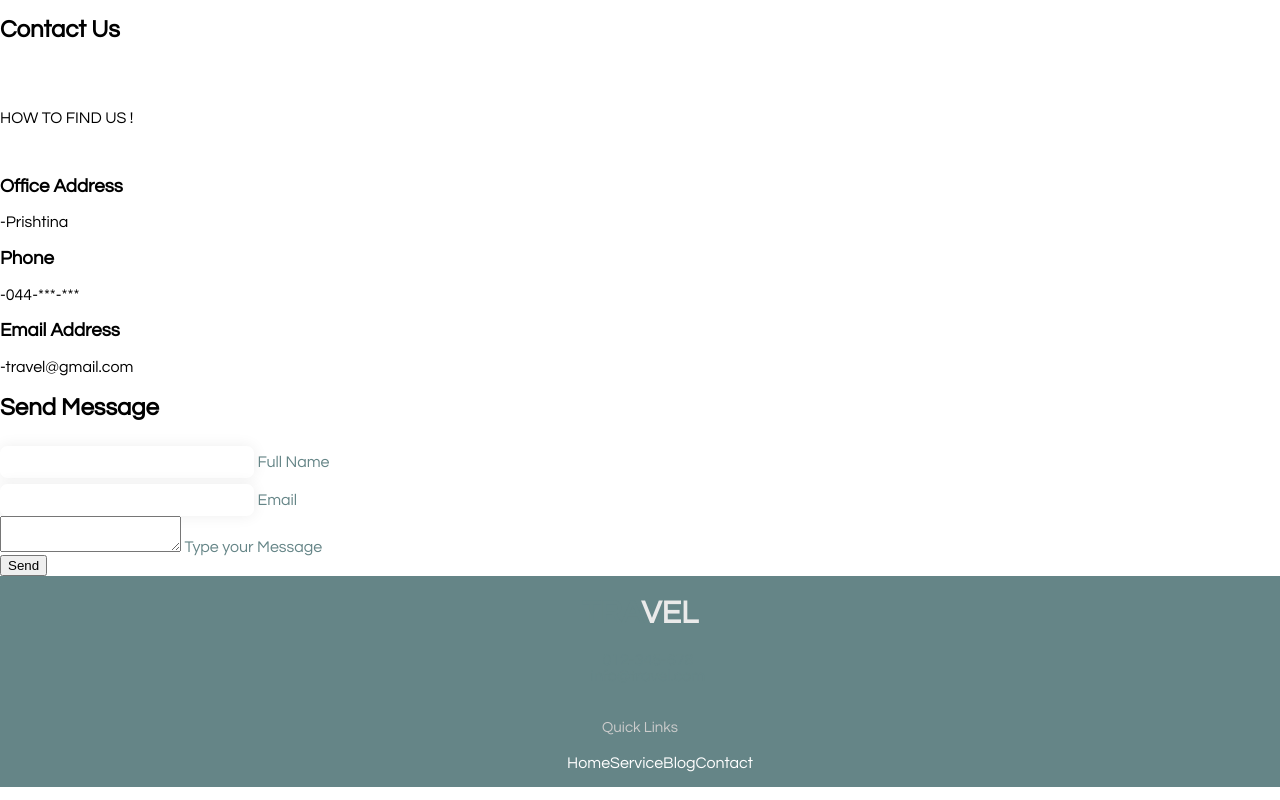
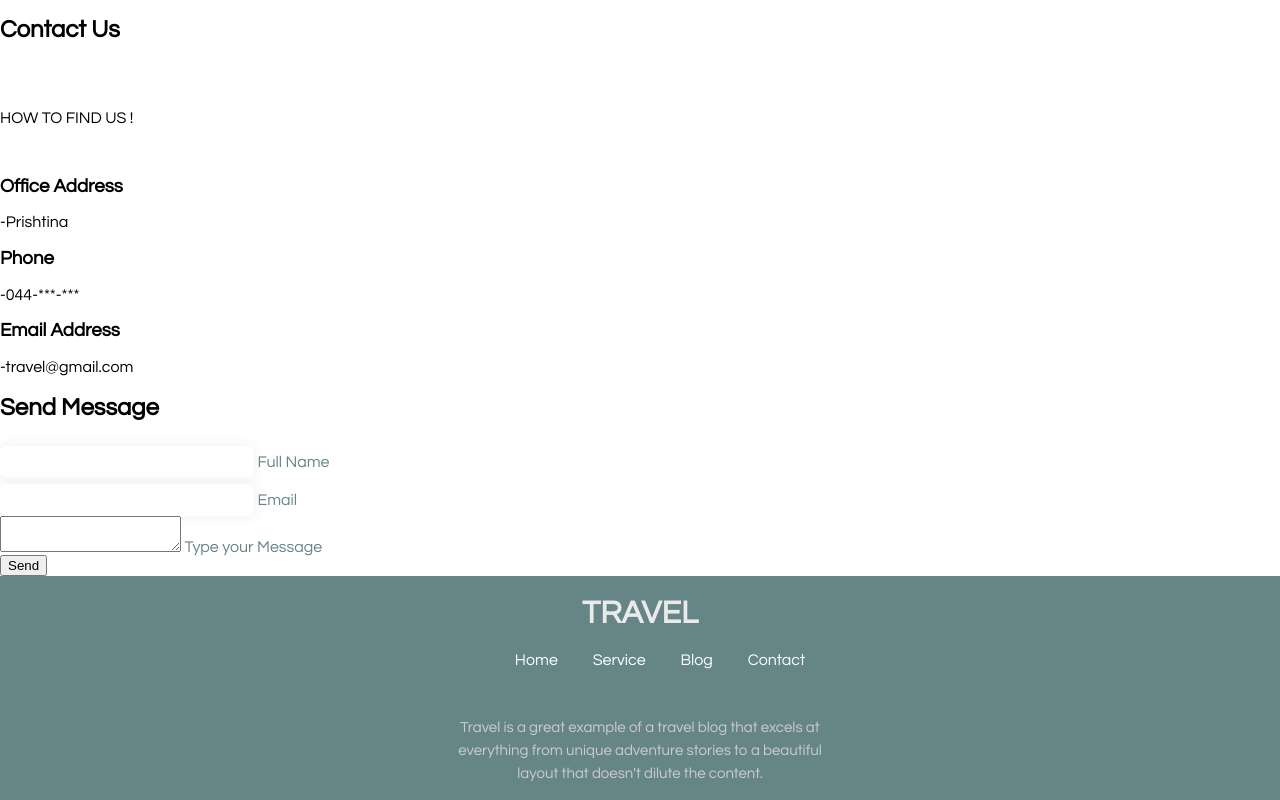
Before and after one commit to DionTernava/Travel, a plain HTML site: page contact.html in a window 1280 px wide. Shown: the part 316-1116 px from the top of the page. Drawn offline with Linux system fonts and the light colour scheme.

Commit message:
contact us

```diff
--- a/contact.html
+++ b/contact.html
@@ -81,31 +81,49 @@
 	</section>
 
 	<footer>
-<div class="footer">
-     <div class="footersectionabout ">
-<h1 class="logo"><span>TRA</span>VEL</h1>
-<div class="contact">
-<span><i class="fas fa-phone "></i> 012-345-678</span> <br>
-<span><i class="fas fa-envelope"></i> info@travel.com</span>
-<div class="socials">
-<a href="#"><i class="fab fa-instagram"></i></a>
-<a href="#"><i class="fab fa-facebook"></i></a>
-                           <a href="#"><i class="fab fa-twitter"></i></a>
-                           <a href="#"><i class="fab fa-gmail"></i></a>
+<div class="fotter">
+<h1>TRAVEL</h1>
+<ul class="menu">
+<li>
+<a href="index.html">Home</a>
+</li>
+<li>
+<a href="service.html">Service</a>
+</li>
+<li>
+<a href="blog.html">Blog</a>
+</li>
+<li>
+<a href="contact.html">Contact</a>
+</li>
+</ul>
+<ul class="media-icons">
+<li>
+<a href="#">
+<i class="fab fa-facebook"></i>
+</a>
+</li>
+<li>
+<a href="#">
+<i class="fab fa-instagram"></i>
+</a>
+</li>
+<li>
+<a href="#">
+<i class="fab fa-twitter"></i>
+</a>
+</li>
+<li>
+<a href="#">
+<i class="fab fa-youtube"></i>
+</a>
+</li>
+</ul>
+<p>Travel  is a great example of a travel blog that excels at everything from unique adventure stories to a beautiful layout that doesn't dilute the content.</p>
+
 </div>
+</footer>
 
-                    </div>
-<div class="footersection links ">
-<br>
- <p> Quick Links </p>
- <ul>
-  <li><a href="index.html"></a>Home</li>
-  <li><a href="service.html"></a>Service</li>
-  <li><a href="blog.html"></a>Blog</li>
-  <li><a href="contact.html"></a>Contact</li>
- </ul>
- </div>
-</footer>
 
 
 </body>
--- a/css/contact.css
+++ b/css/contact.css
@@ -245,9 +245,74 @@ margin-bottom:1px;
     color:black;
 }
 
-footer span{
-color:lightgray;
+footer{
+    box-sizing: border-box;
+    color: #fff;
+    background-color: #658587;
+    display: flex;
+    justify-content: center;
 }
-footer .h2{
-color:#bdbcb9;
+
+footer h1{
+    color: #eaeaea;
+    text-align: center;
 }
+footer ul{
+    list-style: none;
+    background-color: #658587;
+    display: flex;
+    justify-content: space-evenly;
+
+}
+
+footer p {
+    color: #ccc;
+    max-width:400px;
+    font-size:15px;
+    line-height: 23px;
+    align-items: center;
+    text-align: center;
+}
+
+footer a{
+    color: #fff;
+    text-decoration: none;
+}
+
+footer .contanier{
+    max-width: 1200px;
+    margin: 0 auto;
+    padding: 32px;
+
+}
+
+.footer {
+    text-align: center;
+}
+
+.footer .menu li{
+    display: inline-block;
+    margin: 11px;
+      }
+
+
+ .footer p{
+    margin: 0 auto;
+ }
+
+ .footer .media-icons{
+    margin: 24px 0 ;
+    display: flex;
+    justify-content: space-around;
+    border-radius: 20px;
+    border: 1px solid #fff;
+ }
+
+ .footer .menu a{
+    transition: 0.3s;
+    font-weight: 600;
+ }
+
+ .footer .menu a:hover{
+    color: gray;
+ }
```
